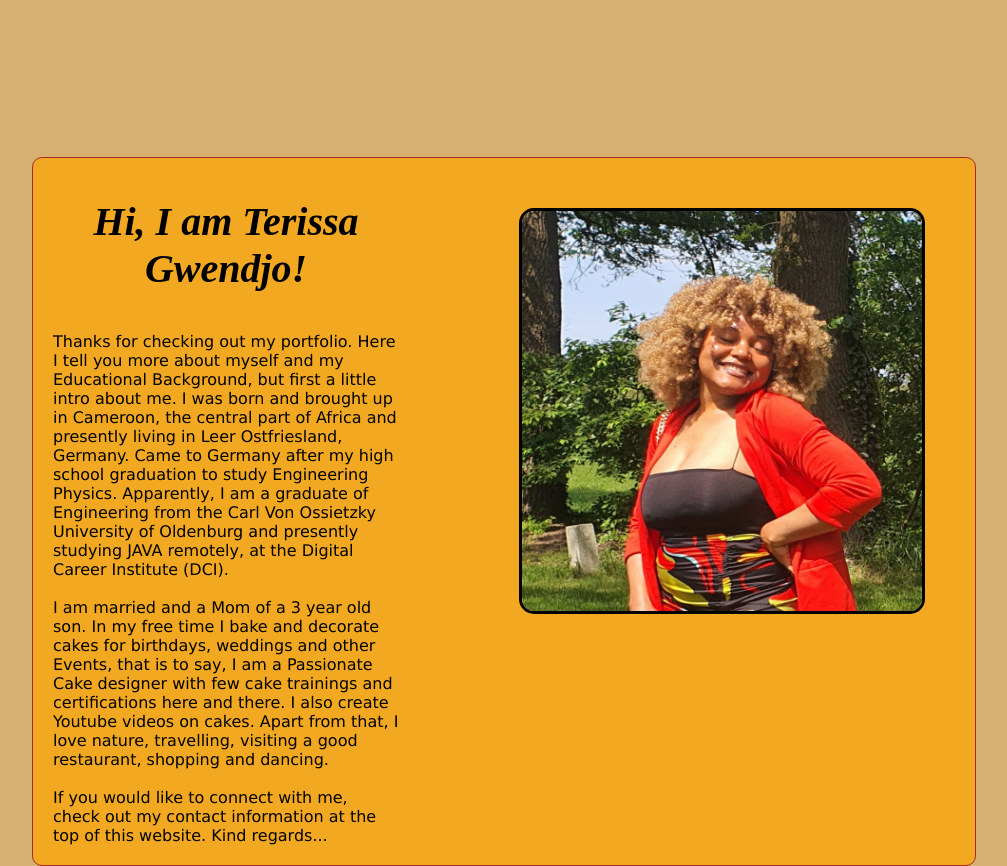
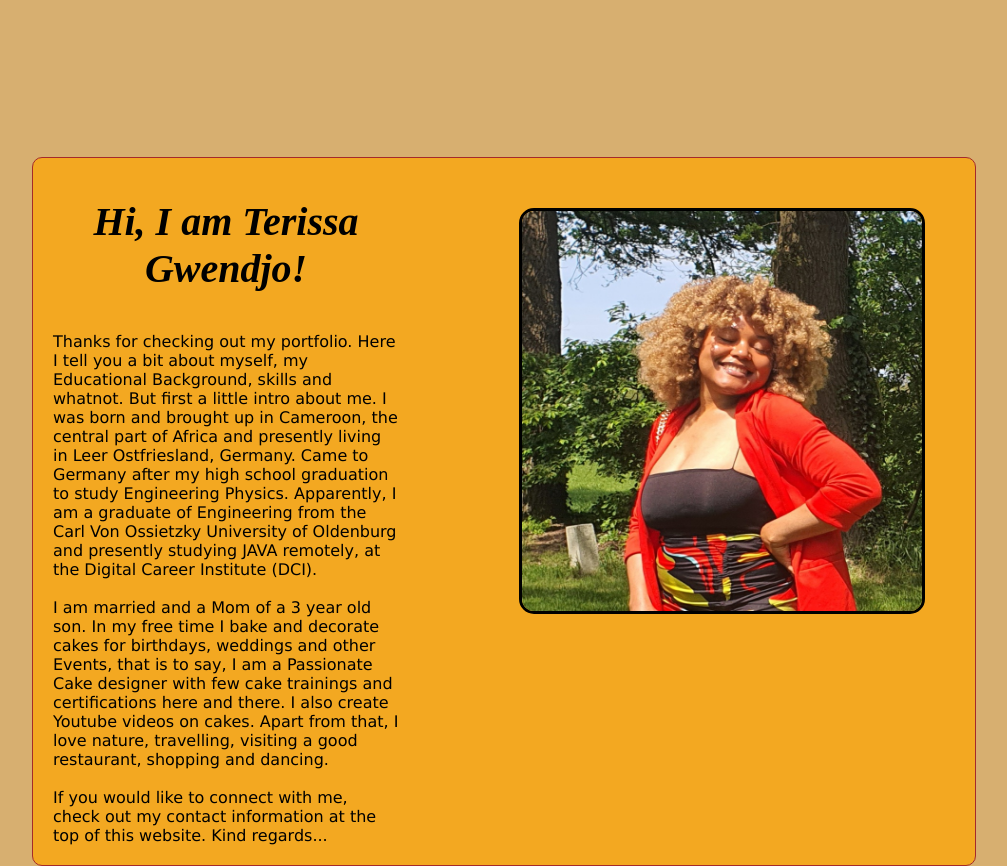
Before and after one commit to TerissaGwendjo/portfolio, a plain HTML site: page index.html in a window 1280 px wide. Shown: the part 199-1065 px from the top of the page, without its empty margins (136-1143 px from the left). Drawn offline with Linux system fonts and the light colour scheme.

Commit message:
new changes index file

```diff
--- a/index.html
+++ b/index.html
@@ -23,7 +23,7 @@
 
                 <section style="width: 500px;">
                     <h3 style="font-size: 40px; text-align: center;"><i>Hi, I am Terissa Gwendjo!</i></h3>
-                    <p style="font-family: Verdana, Geneva, Tahoma, sans-serif; margin: 20px;">Thanks for checking out my portfolio. Here I tell you more about myself and my Educational Background, but first a little intro about me. I was born and brought up in Cameroon, the central part of Africa and presently living in Leer Ostfriesland, Germany. Came to Germany after my high school graduation to study Engineering Physics. Apparently, I am a graduate of Engineering from the Carl Von Ossietzky University of Oldenburg and presently studying JAVA remotely, at the Digital Career Institute (DCI). <br><br> I am married and a Mom of a 3 year old son. In my free time I bake and decorate cakes for birthdays, weddings and other Events, that is to say, I am a Passionate Cake designer with few cake trainings and certifications here and there. I also create Youtube videos on cakes. Apart from that, I love nature, travelling, visiting a good restaurant, shopping and dancing. <br> <br> If you would like to connect with me, check out my contact information at the top of this website. Kind regards...</p>
+                    <p style="font-family: Verdana, Geneva, Tahoma, sans-serif; margin: 20px;">Thanks for checking out my portfolio. Here I tell you a bit about myself, my Educational Background, skills and whatnot. But first a little intro about me. I was born and brought up in Cameroon, the central part of Africa and presently living in Leer Ostfriesland, Germany. Came to Germany after my high school graduation to study Engineering Physics. Apparently, I am a graduate of Engineering from the Carl Von Ossietzky University of Oldenburg and presently studying JAVA remotely, at the Digital Career Institute (DCI). <br><br> I am married and a Mom of a 3 year old son. In my free time I bake and decorate cakes for birthdays, weddings and other Events, that is to say, I am a Passionate Cake designer with few cake trainings and certifications here and there. I also create Youtube videos on cakes. Apart from that, I love nature, travelling, visiting a good restaurant, shopping and dancing. <br> <br> If you would like to connect with me, check out my contact information at the top of this website. Kind regards...</p>
                 </section>
                 <section class="imghome">
                     <img src="./pic2.jpg" alt="Terissa" style="width: 400px; height: 400px; margin: 50px; border:solid; border-radius: 15px ;">
```
